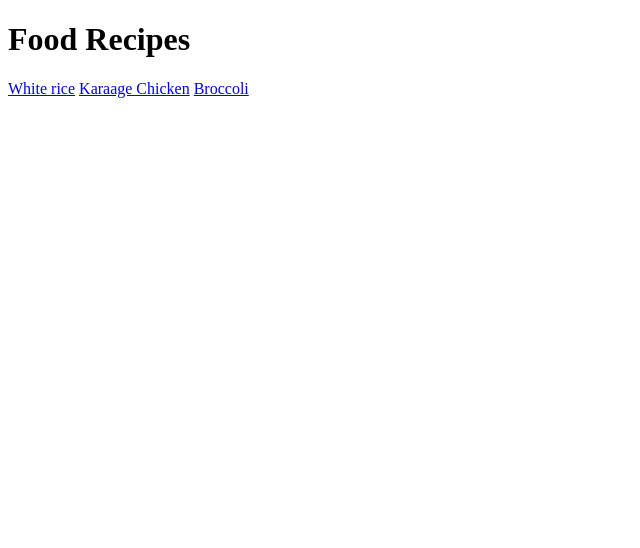
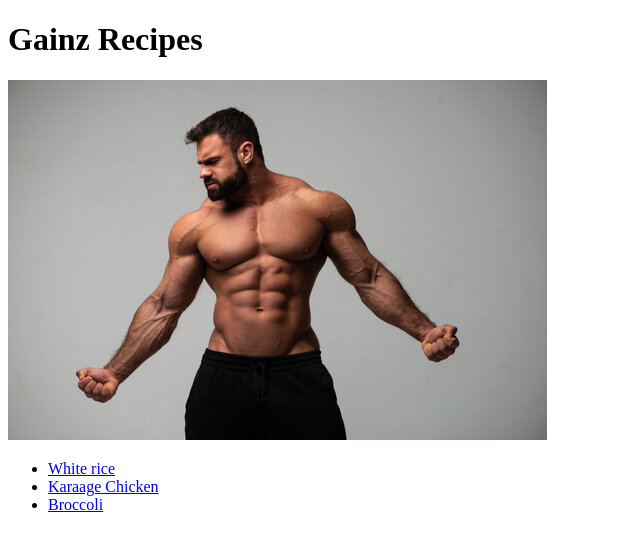
Before and after one commit to ojunx/foodRecipes, a plain HTML site: page index.html in a window 1280 px wide. Shown: the whole page, without its empty margins (0-640 px from the left). Drawn offline with Linux system fonts and the light colour scheme.

Commit message:
Added images and link to home page

```diff
--- a/index.html
+++ b/index.html
@@ -4,12 +4,15 @@
     <meta charset="UTF-8">
     <meta http-equiv="X-UA-Compatible" content="IE=edge">
     <meta name="viewport" content="width=device-width, initial-scale=1.0">
-    <title>Document</title>
+    <title>Gym Recipes</title>
 </head>
 <body>
-    <h1>Food Recipes</h1>
-    <a href = "/recipes/whiterice.html">White rice</a>
-    <a href = "/recipes/karaagechicken.html">Karaage Chicken</a>
-    <a href = "/recipes/broccoli.html">Broccoli</a>
+    <h1>Gainz Recipes</h1>
+    <img src ="/images/buff.jpg">
+    <ul>
+        <li><a href = "/recipes/whiterice.html">White rice</a></li>
+        <li><a href = "/recipes/karaagechicken.html">Karaage Chicken</a></li>
+        <li><a href = "/recipes/broccoli.html">Broccoli</a></li>
+    </ul>
 </body>
 </html>
```
Also changed, not shown: recipes/broccoli.html (+1 -0 lines), recipes/karaagechicken.html (+1 -0 lines), recipes/whiterice.html (+1 -0 lines), images/buff.jpg (added).
